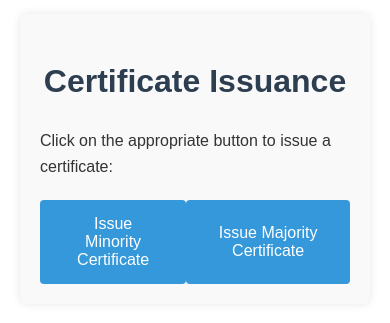
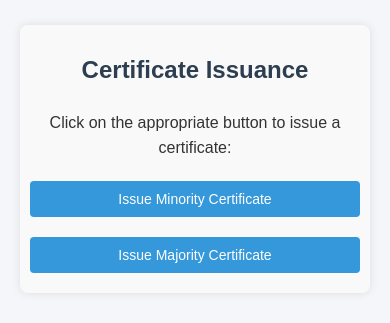
Before and after one commit to SivaSabariGanesan/BLOCKCHAIN-BASED-CERTIFICATE-ISSUING-SYSTEM-HARDHAT-, a plain HTML site: page landing.html in a window 390 px wide. Shown: the part 283-606 px from the top of the page. Drawn offline with Linux system fonts and the light colour scheme.

Commit message:
Update landing.html

```diff
--- a/landing.html
+++ b/landing.html
@@ -9,29 +9,49 @@
             font-family: Arial, sans-serif;
             line-height: 1.6;
             color: #333;
-            max-width: 600px;
-            margin: 0 auto;
+            display: flex;
+            justify-content: center;
+            align-items: center;
+            min-height: 100vh;
+            margin: 0;
             padding: 20px;
-            display: flex;
-            flex-direction: column;
-            min-height: 100vh;
-            justify-content: center;
+            background-color: #f4f6f9;
         }
+
         h1 {
             color: #2c3e50;
             text-align: center;
+            margin-bottom: 20px;
         }
+
         .container {
             background-color: #f9f9f9;
             padding: 20px;
             border-radius: 8px;
             box-shadow: 0 0 10px rgba(0,0,0,0.1);
+            max-width: 600px;
+            width: 100%;
+            text-align: center;
         }
+
+        p {
+            margin-bottom: 20px;
+        }
+
         .button-container {
             display: flex;
+            flex-direction: row;
             justify-content: space-between;
+            gap: 10px;
             margin-top: 20px;
         }
+
+        .button-container a,
+        .button-container button {
+            flex: 1;
+            text-decoration: none;
+        }
+
         button {
             background-color: #3498db;
             color: white;
@@ -41,10 +61,13 @@
             cursor: pointer;
             font-size: 16px;
             transition: background-color 0.3s ease;
+            width: 100%;
         }
+
         button:hover {
             background-color: #2980b9;
         }
+
         #message {
             margin-top: 20px;
             padding: 10px;
@@ -52,13 +75,51 @@
             text-align: center;
             display: none;
         }
+
         .success {
             background-color: #d4edda;
             color: #155724;
         }
+
         .error {
             background-color: #f8d7da;
             color: #721c24;
+        }
+
+        /* Responsive Adjustments */
+        @media (max-width: 768px) {
+            .container {
+                padding: 15px;
+            }
+
+            h1 {
+                font-size: 1.8em;
+            }
+
+            .button-container {
+                flex-direction: column;
+            }
+
+            button {
+                padding: 12px 20px;
+                font-size: 15px;
+                margin-bottom: 10px;
+            }
+        }
+
+        @media (max-width: 480px) {
+            h1 {
+                font-size: 1.5em;
+            }
+
+            .container {
+                padding: 10px;
+            }
+
+            button {
+                padding: 10px 15px;
+                font-size: 14px;
+            }
         }
     </style>
 </head>
@@ -68,7 +129,6 @@
         <p>Click on the appropriate button to issue a certificate:</p>
         <div class="button-container">
             <a href="main.html"><button>Issue Minority Certificate</button></a>
-
             <button id="majorityBtn">Issue Majority Certificate</button>
         </div>
         <div id="message"></div>
@@ -81,14 +141,17 @@
             messageEl.className = isSuccess ? 'success' : 'error';
             messageEl.style.display = 'block';
 
-
-        document.getElementById('minorityBtn').addEventListener('click', () => {
-
-
-        });
+            // Hide message after 3 seconds and then redirect if successful
+            setTimeout(() => {
+                messageEl.style.display = 'none';
+                if (isSuccess) {
+                    window.location.href = 'main.html'; // Redirect to main.html on success
+                }
+            }, 3000);
+        }
 
         document.getElementById('majorityBtn').addEventListener('click', () => {
-
+            // Show success message for Majority Certificate
             showMessage('Majority Certificate issued successfully!', true);
         });
     </script>
```
